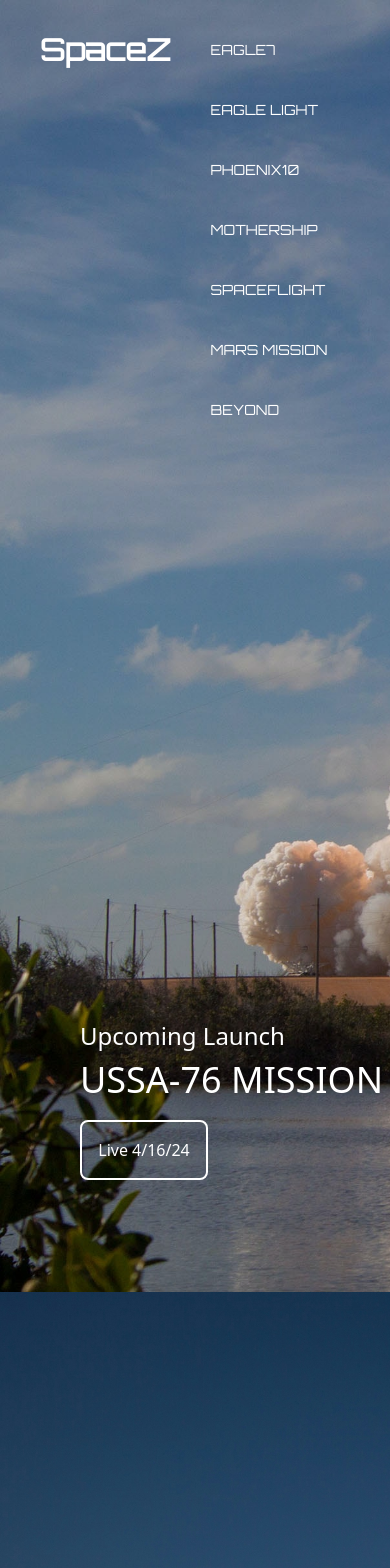
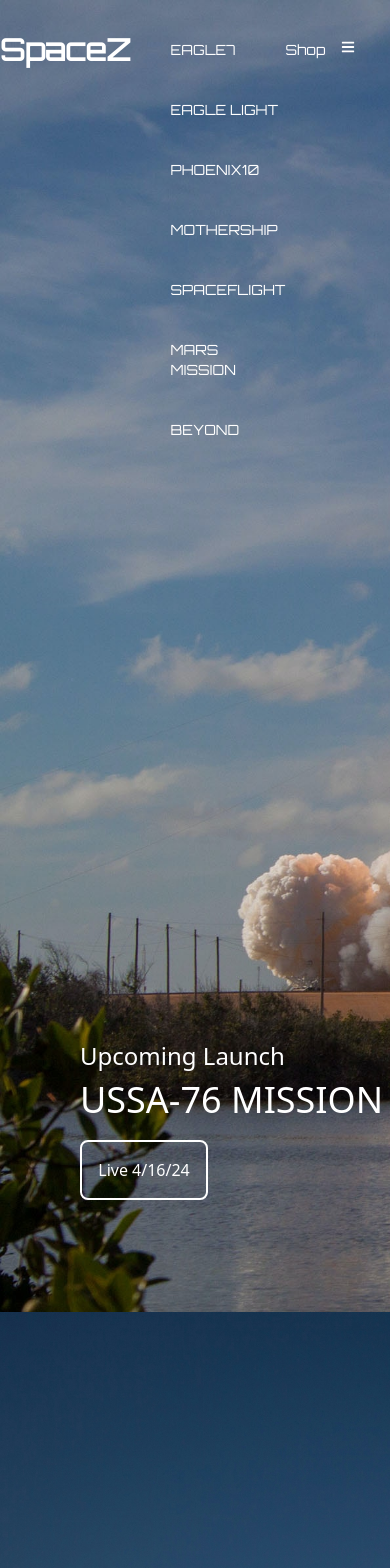
Before and after one commit to Davonne007-TX/spaceZ-Project, a React (Vite) app: page / in a window 390 px wide. Shown: the top 1568 px of the page. Built offline with nearby package versions, Linux system fonts and the light colour scheme.

Commit message:
header is not spaced evenly

```diff
--- a/src/components/Header.jsx
+++ b/src/components/Header.jsx
@@ -23,8 +23,8 @@ export default function Header() {
   ];
   return (
     <>
-      <header className="flex flex-row w-full">
-        <div className="mt-8 ml-10 lg:ml-80  lg:mr-0 flex">
+      <header className=" w-full">
+        <div className="mt-8 flex justify-between">
           <h1
             className="text-3xl text-white font-bold font-orbitron lg:ml-40 cursor-pointer"
             onClick={goHome}
@@ -40,10 +40,10 @@ export default function Header() {
               </li>
             ))}
           </nav>
-          {/* <MobileNav
+          <MobileNav
             navItems={navItems}
             capitalizeLetters={capitalizeLetters}
-          /> */}
+          />
         </div>
       </header>
     </>
--- a/src/components/Home.jsx
+++ b/src/components/Home.jsx
@@ -6,7 +6,7 @@ export default function Home() {
     <>
       <main className="🚀">
         <section
-          className="w-full"
+          className="section-image"
           style={{
             backgroundImage: "url('/images/launch.jpg')",
             backgroundSize: "cover",
@@ -20,7 +20,7 @@ export default function Home() {
           />
         </section>
         <section
-          className="w-full flex"
+          className="section-image"
           style={{
             backgroundImage: "url('/images/rocket.jpg')",
             backgroundSize: "cover",
@@ -34,7 +34,7 @@ export default function Home() {
         </section>
 
         <section
-          className="w-full flex"
+          className="section-image"
           style={{
             backgroundImage: "url('/images/eclipse.jpg')",
             backgroundSize: "cover",
@@ -48,7 +48,7 @@ export default function Home() {
         </section>
 
         <section
-          className="section-image w-full"
+          className="section-image"
           style={{
             backgroundImage: "url('/images/mars.jpg')",
             backgroundSize: "cover",
--- a/src/components/Missions.jsx
+++ b/src/components/Missions.jsx
@@ -1,10 +1,10 @@
 export default function Missions({ launch, name, watch }) {
   return (
-    <section className="text-white launch font-serifs flex flex-col ml-20 lg:ml-80">
+    <section className=" text-white launch appear font-serifs flex flex-col ml-20 lg:ml-80">
       <div className=" flex flex-col mb-28 ">
         <h2 className="text-2xl">{launch}</h2>
         <p className="text-4xl md:text-5xl lg:text-5xl mt-2">{name}</p>
-        <button className="border-2 rounded-lg border-white mt-5 p-4 w-32 hover:bg-gradient-to-t from-transparent to-white hover:text-black">
+        <button className="border-2 rounded-lg border-white mt-5 p-4 w-32 hover:bg-white hover:text-black">
           {watch}
         </button>
       </div>
--- a/src/components/MobileNav.jsx
+++ b/src/components/MobileNav.jsx
@@ -10,7 +10,7 @@ export default function MobileNav({ navItems, capitalizeLetters }) {
   }
 
   return (
-    <section className="ml-20 flex flex-row font-orbitron mt-2 text-white cursor-pointer">
+    <section className="flex font-orbitron mt-2 mr-20 text-white cursor-pointer text-sm">
       <Link to="/shop" className="mr-4 hover:underline">
         Shop
       </Link>
--- a/src/index.css
+++ b/src/index.css
@@ -8,5 +8,5 @@
 }
 
 .section-image {
-  @apply w-full flex mt-0;
+  @apply w-full flex flex-col;
 }
--- a/tailwind.config.js
+++ b/tailwind.config.js
@@ -6,6 +6,9 @@ export default {
       fontFamily: {
         orbitron: "'Orbitron', san-serif",
       },
+      animation: {
+        appear: "appear 2s ease-in-out",
+      },
     },
   },
   plugins: [],
```
